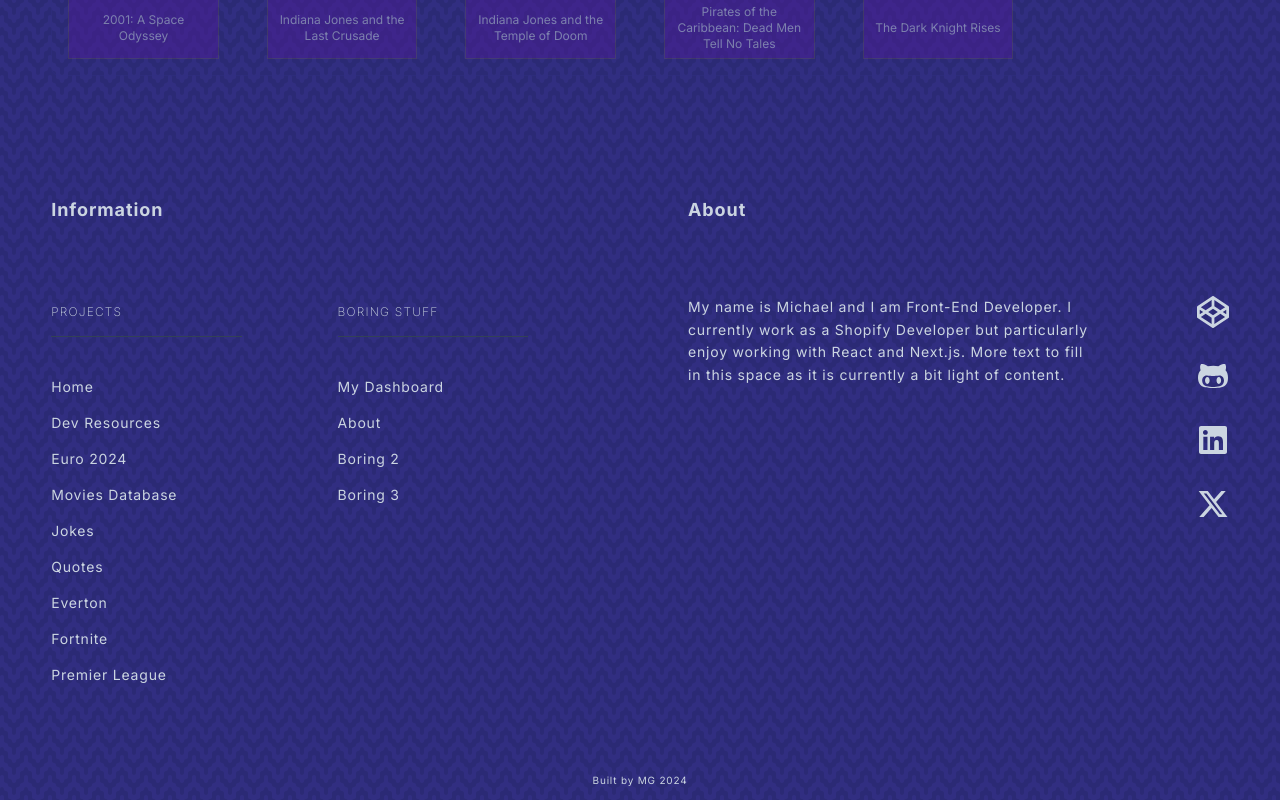
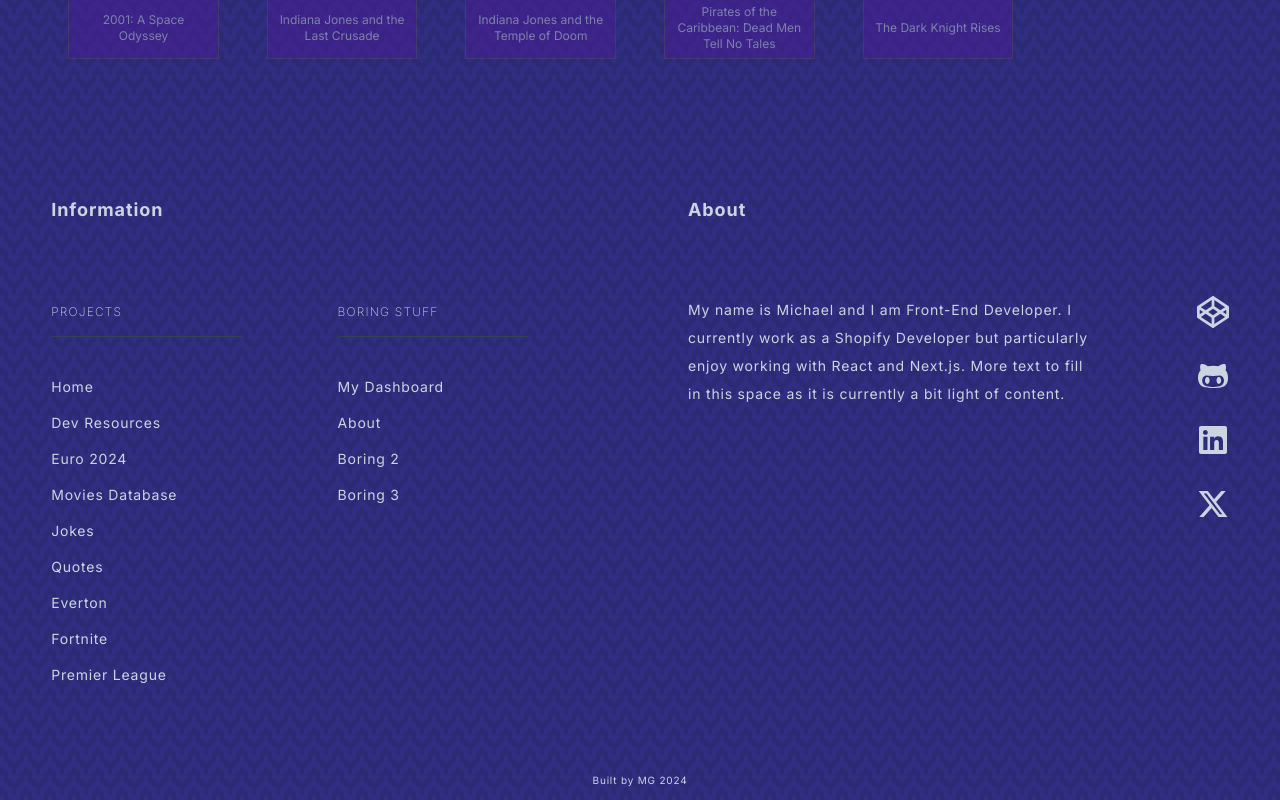
Before and after one commit to michaelgainford/michaelgainford.github.io, a Next.js app: page /projects/movies-database in a window 1280 px wide. Shown: the part 6285-7085 px from the top of the page. Built offline with nearby package versions, Linux system fonts and the light colour scheme.

Commit message:
Adjust footer message line height

```diff
--- a/components/footer/MainFooterAbout.jsx
+++ b/components/footer/MainFooterAbout.jsx
@@ -9,7 +9,7 @@ export default function MAIN_FOOTER_ABOUT() {
       <FooterSectionHeader text={`About`} />
       <div className={`flex flex-col gap-4 mb-8 sm:gap-8 md:gap-12 sm:flex-row lg:pb-8 lg:gap-16`}>
         <div className={`text`}>
-          <p className={`sm:pr-8 text-[10px] text-center sm:text-left leading-loose md:text-xs/relaxed lg:text-sm/relaxed`}>
+          <p className={`sm:pr-8 text-[10px] text-center sm:text-left leading-loose md:text-xs/relaxed lg:text-sm/loose`}>
             My name is Michael and I am Front-End Developer. I currently work as a Shopify Developer but particularly enjoy working
             with React and Next.js. More text to fill in this space as it is currently a bit light of content.
           </p>
```
